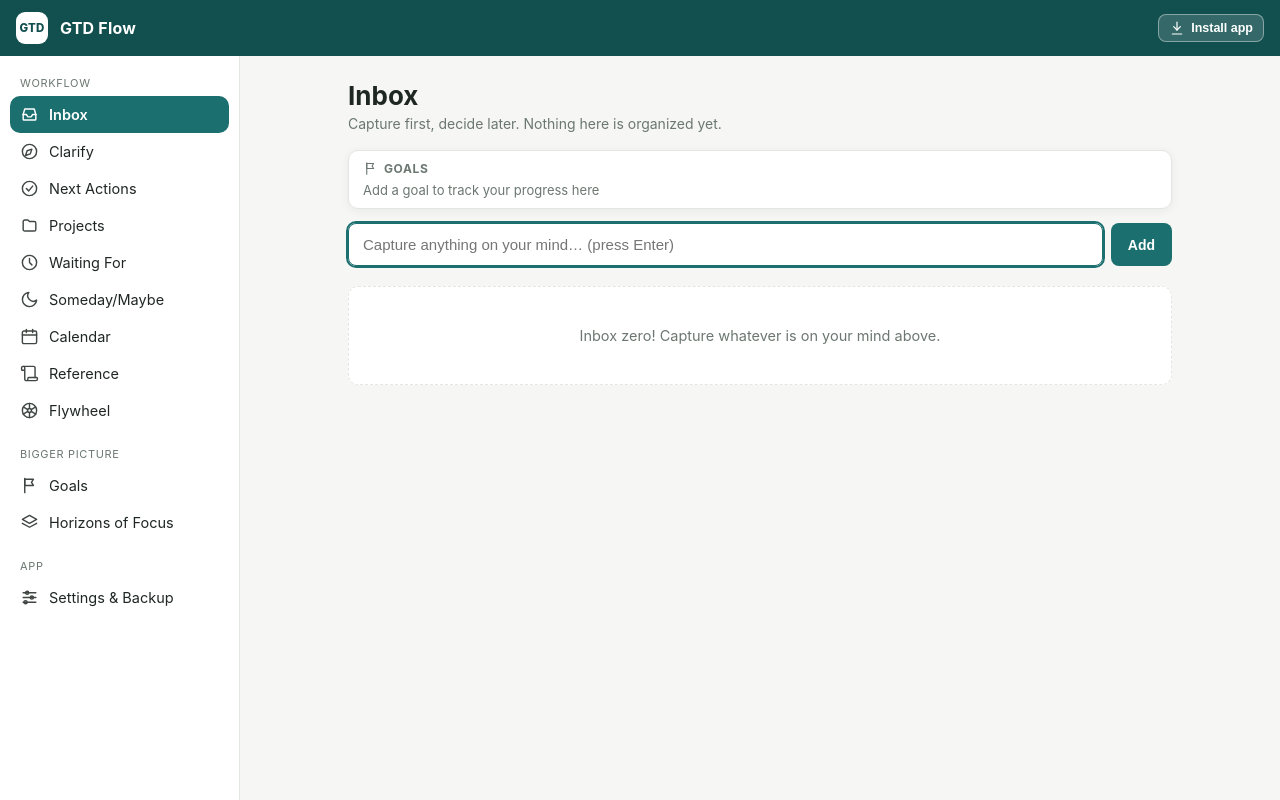
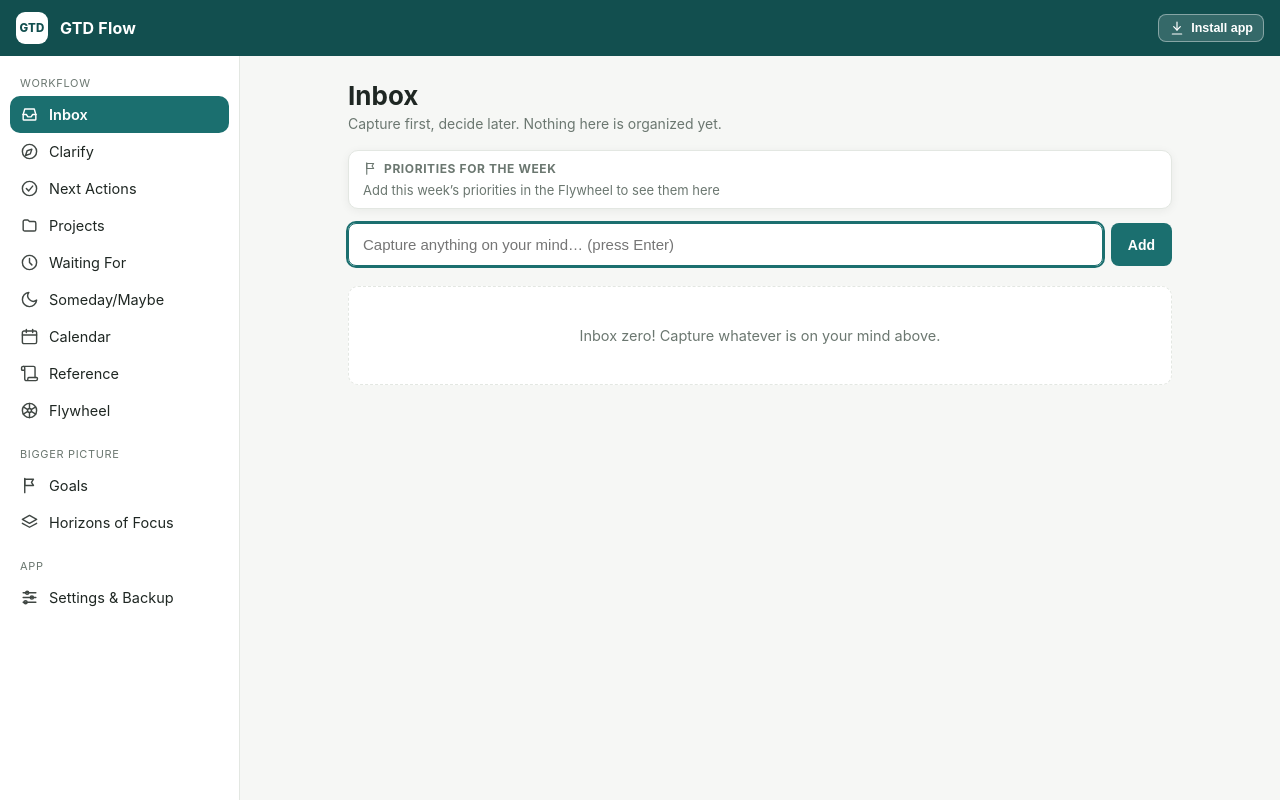
Before and after one commit to sethweber007-commits/GTD-Flow, a plain HTML site: page index.html in a window 1280 px wide. Drawn offline with Linux system fonts and the light colour scheme.

Commit message:
Show weekly flywheel priorities at top of Inbox instead of goals
Bump service worker cache to v46.

Co-Authored-By: Claude Sonnet 5.5 <noreply@anthropic.com>
Claude-Session: https://claude.ai/code/session_01S5CNv4QHfqrRnDaRMFnTYW

```diff
--- a/css/styles.css
+++ b/css/styles.css
@@ -597,6 +597,9 @@ select.clarify-input { background: var(--surface); }
 .goal-summary-title { font-size: 14px; white-space: nowrap; overflow: hidden; text-overflow: ellipsis; }
 .goal-summary-row .goal-pct { text-align: right; }
 .goal-summary-empty { font-size: 13px; color: var(--muted); }
+.priority-summary-row { display: flex; gap: 8px; padding: 3px 0; font-size: 14px; }
+.priority-summary-row.done { color: var(--muted); text-decoration: line-through; }
+.priority-summary-mark { width: 12px; flex: none; text-align: center; }
 
 /* Flywheel */
 .flywheel-head { display: flex; align-items: center; justify-content: space-between; gap: 8px; }
--- a/js/views/workflow.js
+++ b/js/views/workflow.js
@@ -4,7 +4,6 @@ import { openItemForm, openProjectForm, openSectionForm, confirmModal, pickSomed
 import { navigate } from '../router.js';
 import { Drive } from '../drive.js';
 import { iconSvg } from '../icons.js';
-import { goalSummary } from './goals.js';
 
 function root() {
   return document.getElementById('view-root');
@@ -95,6 +94,23 @@ async function refresh(renderFn) {
 }
 
 // ---------------------------------------------------------------- INBOX ---
+// Read-only card at the top of the Inbox listing this week's priorities from
+// the Flywheel (flywheel store, list === 'priorities'). Links to the Flywheel.
+async function prioritiesSummary() {
+  const items = (await DB.getAll('flywheel'))
+    .filter((i) => i.list === 'priorities')
+    .sort((a, b) => (a.order ?? 0) - (b.order ?? 0) || (a.createdAt || '').localeCompare(b.createdAt || ''));
+  const done = items.filter((i) => i.checked).length;
+  const card = el('a', { class: 'goal-summary', href: '#/flywheel', title: 'Open flywheel' });
+  card.appendChild(el('div', { class: 'goal-summary-head' }, [el('span', { html: iconSvg('flag', 15) }), ` Priorities for the Week${items.length ? ` (${done}/${items.length})` : ''}`]));
+  if (!items.length) {
+    card.appendChild(el('div', { class: 'goal-summary-empty' }, 'Add this week’s priorities in the Flywheel to see them here'));
+    return card;
+  }
+  items.forEach((it) => card.appendChild(el('div', { class: 'priority-summary-row' + (it.checked ? ' done' : '') }, [el('span', { class: 'priority-summary-mark' }, it.checked ? '✓' : '•'), el('span', {}, it.text)])));
+  return card;
+}
+
 export async function renderInbox() {
   const items = (await DB.getByIndex('items', 'type', 'inbox')).sort((a, b) => new Date(b.createdAt) - new Date(a.createdAt));
   const r = root();
@@ -120,7 +136,7 @@ export async function renderInbox() {
       items.length ? el('button', { class: 'btn btn-primary', onclick: () => navigate('/clarify') }, iconLabel('compass', `Clarify (${items.length})`)) : null,
     ].filter(Boolean))
   );
-  r.appendChild(await goalSummary());
+  r.appendChild(await prioritiesSummary());
   r.appendChild(quickForm);
 
   const list = el('div', { class: 'list' });
--- a/service-worker.js
+++ b/service-worker.js
@@ -1,6 +1,6 @@
 // Service worker for offline support. Bump CACHE_VERSION whenever any
 // precached file changes so clients pick up the update.
-const CACHE_VERSION = 'gtd-flow-v45';
+const CACHE_VERSION = 'gtd-flow-v46';
 const PRECACHE = [
   './',
   './index.html',
```
